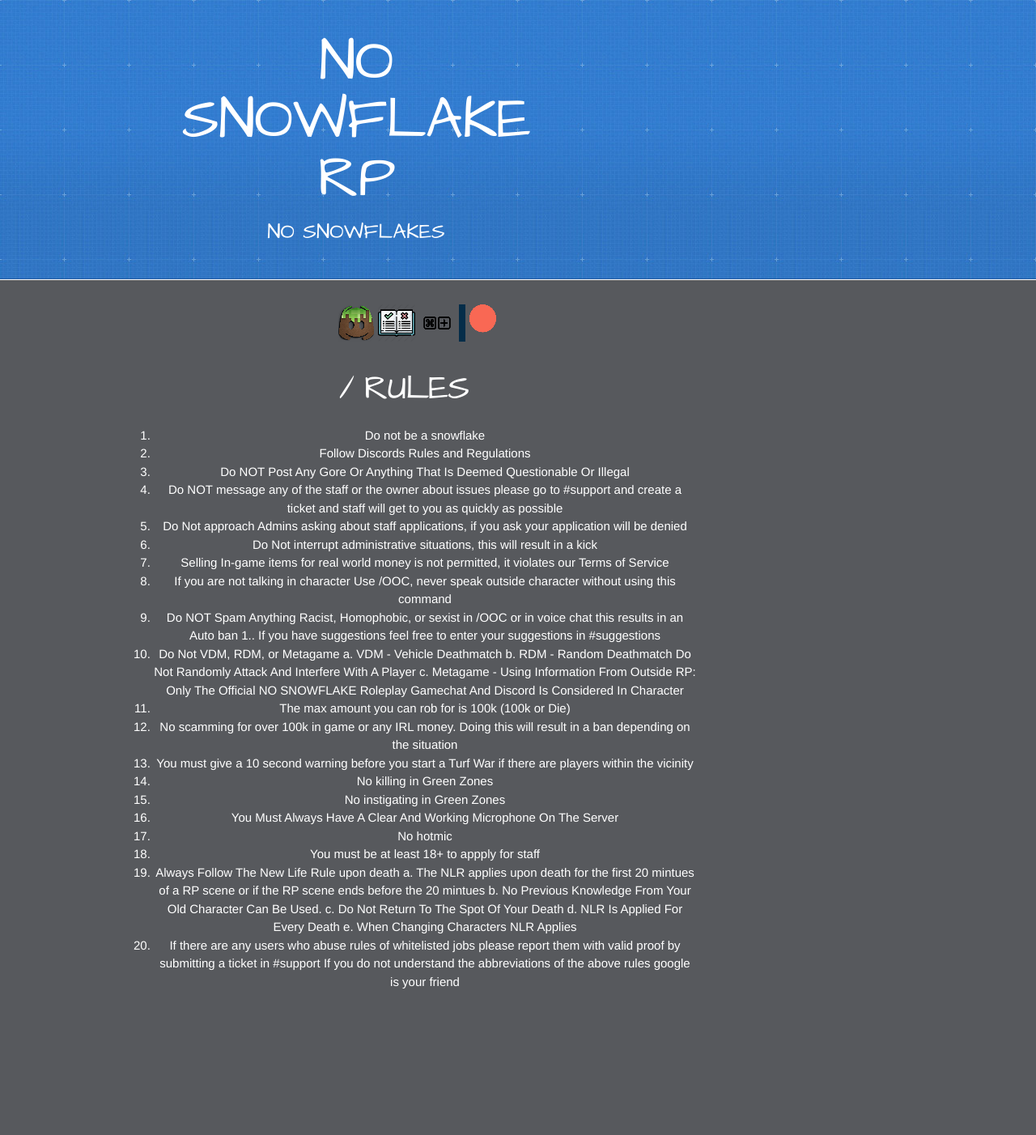
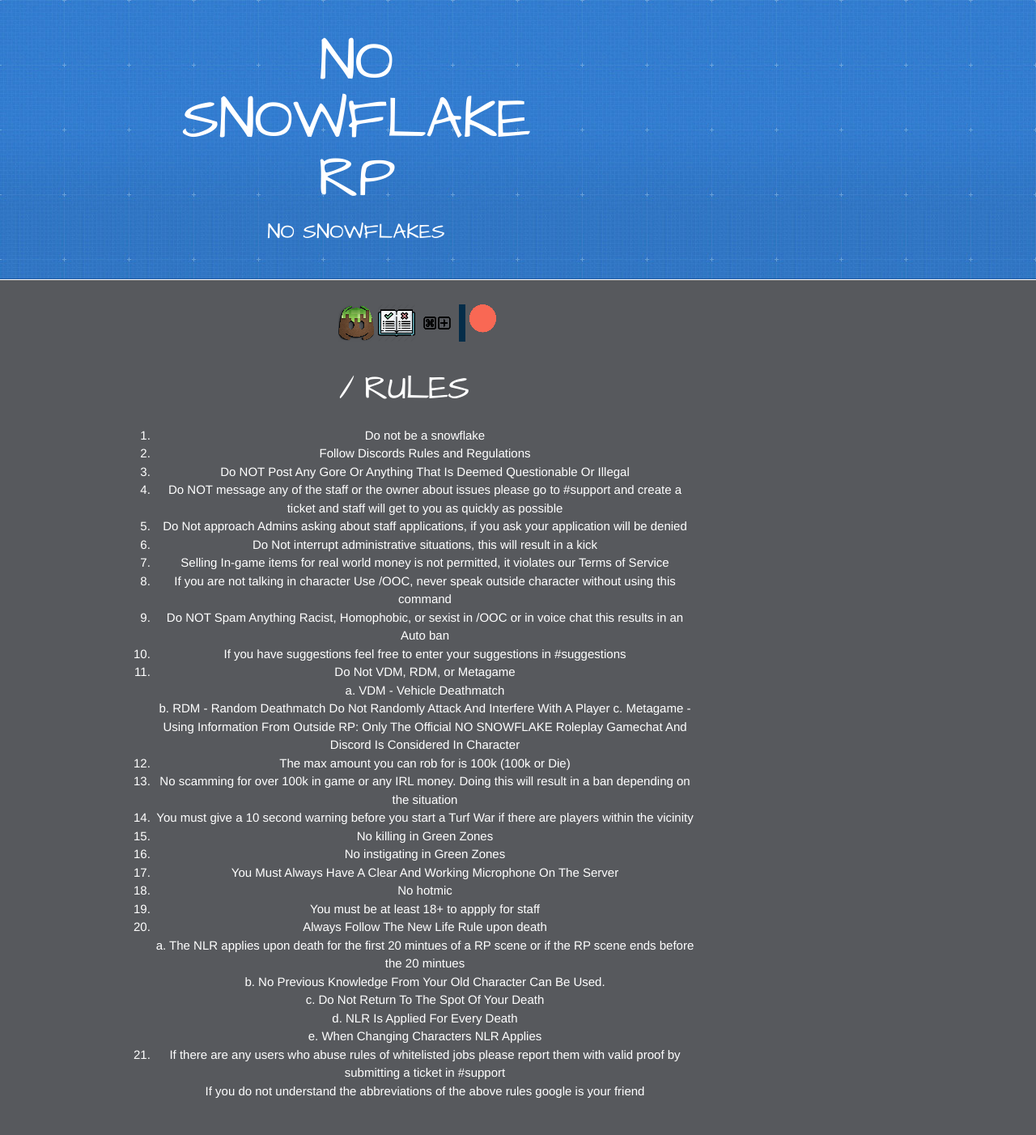
Before and after one commit to sxcdennis/NSF, a Jekyll site: the page built from rules.md, in a window 1280 px wide. Shown: the whole page at 81% size. Built offline with Jekyll 4.4.1, drawn with Linux system fonts in a browser that asks for light colours; before the commit the page ends 1267 px from its top, so only the background shows below that.

Commit message:
Fixing rules

```diff
--- a/rules.md
+++ b/rules.md
@@ -14,7 +14,7 @@ layout: default
 1. Selling In-game items for real world money is not permitted, it violates our Terms of Service
 1. If you are not talking in character Use /OOC, never speak outside character without using this command
 1. Do NOT Spam Anything Racist, Homophobic, or sexist in /OOC or in voice chat this results in an Auto ban
-1.. If you have suggestions feel free to enter your suggestions in #suggestions
+1. If you have suggestions feel free to enter your suggestions in #suggestions
 1. Do Not VDM, RDM, or Metagame
     a. VDM - Vehicle Deathmatch
     b. RDM - Random Deathmatch Do Not Randomly Attack And Interfere With A Player c. Metagame - Using Information From Outside RP: Only The Official NO SNOWFLAKE Roleplay Gamechat And Discord Is Considered In Character
```
